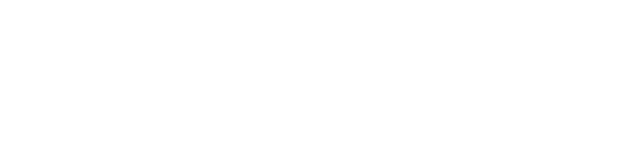
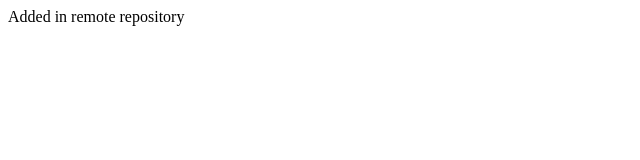
Before and after one commit to Hritvik-55/John_codeBase, a plain HTML site: page index.html in a window 1280 px wide. Shown: the whole page, without its empty margins (0-640 px from the left). Drawn offline with Linux system fonts and the light colour scheme.

Commit message:
Update index.html

```diff
--- a/index.html
+++ b/index.html
@@ -1,5 +1,6 @@
 <html>
 <head>
+  Added in remote repository
 </head>
 <body>
 </body>
```
